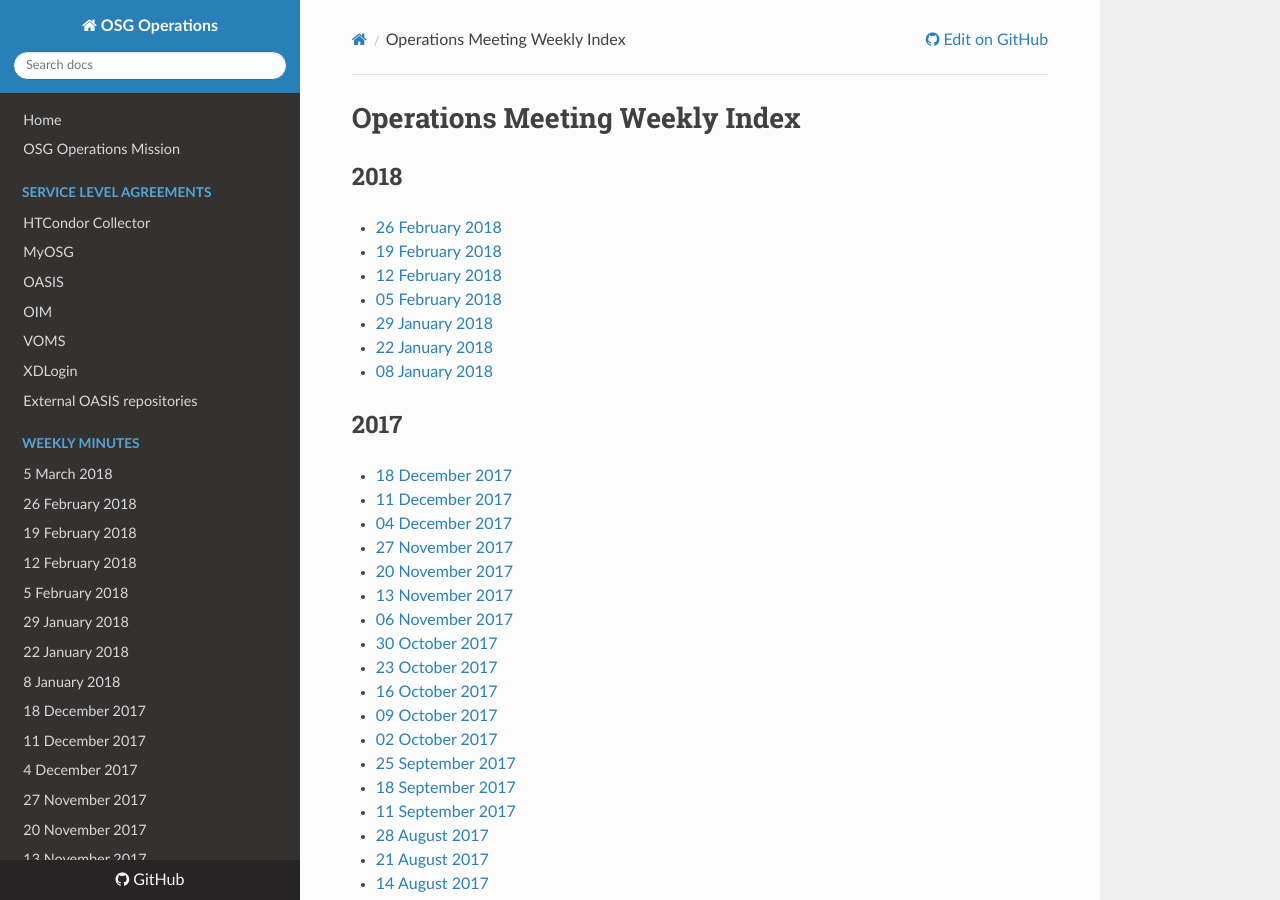
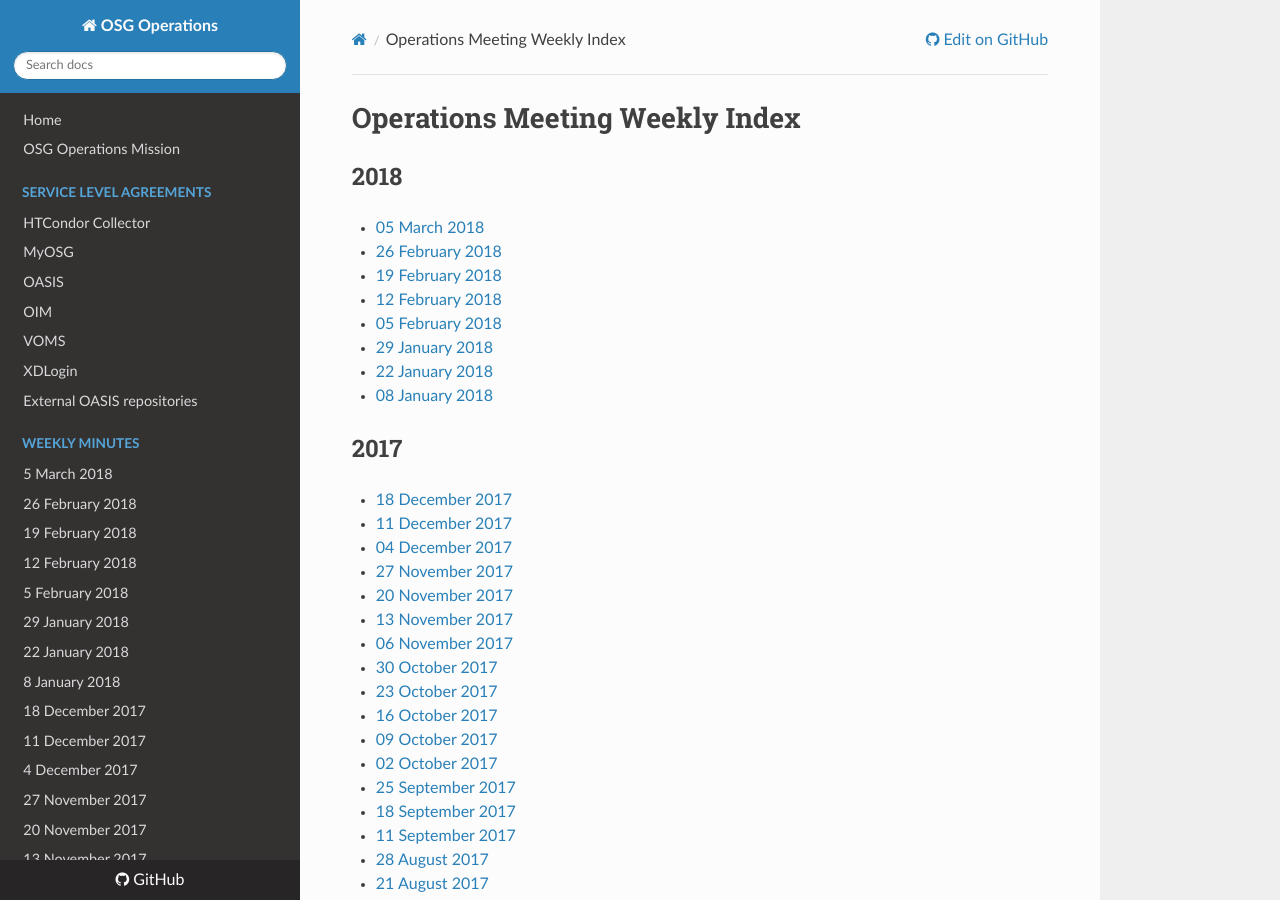
Before and after one commit to osg-htc/operations, an MkDocs documentation site: the page built from docs/WeeklyMinutes/MeetingIndex.md, in a window 1280 px wide and 900 px high. Built offline with MkDocs 1.6.1, drawn with Linux system fonts in a browser that asks for light colours; nearby versions of some CDN libraries; old or Windows-style settings are respelled for this version of MkDocs.

Commit message:
Update MeetingIndex.md

```diff
--- a/docs/WeeklyMinutes/MeetingIndex.md
+++ b/docs/WeeklyMinutes/MeetingIndex.md
@@ -1,6 +1,7 @@
 # Operations Meeting Weekly Index
 
 ## 2018
+   * [05 March 2018](05Feb2018.md)
    * [26 February 2018](26Feb2018.md)
    * [19 February 2018](19Feb2018.md)
    * [12 February 2018](12Feb2018.md)
```
